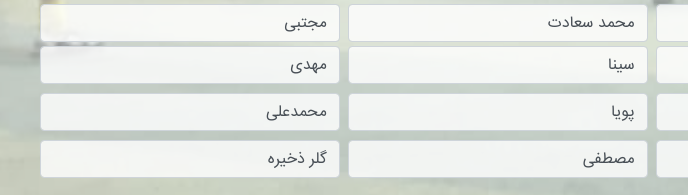
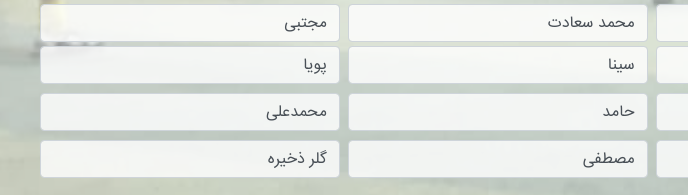
Before and after one commit to mj-the-developer/football_khaghani, a plain HTML site: page index.html in a window 1280 px wide. Shown: the part 847-1042 px from the top of the page, 99-787 px from the left. Drawn offline with nearby package versions, Linux system fonts and the light colour scheme.

Commit message:
Update seeds 1398_05_29

```diff
--- a/index.html
+++ b/index.html
@@ -189,7 +189,7 @@
 							<div class="row no-gutters">
                 <div class="col-4 pr-1 pl-1"><input type="text" id="seed31" class="form-control" value="محمد امیری"></div>
                 <div class="col-4 pr-1 pl-1"><input type="text" id="seed32" class="form-control" value="سینا"></div>
-                <div class="col-4 pr-1 pl-1"><input type="text" id="seed33" class="form-control" value="مهدی"></div>
+                <div class="col-4 pr-1 pl-1"><input type="text" id="seed33" class="form-control" value="پویا"></div>
               </div>
             </div>
           </div>
@@ -202,7 +202,7 @@
             <div class="col-12 col-sm-10 col-xl-11 mb-2 mb-sm-0">
 							<div class="row no-gutters">
                 <div class="col-4 pr-1 pl-1"><input type="text" id="seed41" class="form-control" value="معین"></div>
-                <div class="col-4 pr-1 pl-1"><input type="text" id="seed42" class="form-control" value="پویا"></div>
+                <div class="col-4 pr-1 pl-1"><input type="text" id="seed42" class="form-control" value="حامد"></div>
                 <div class="col-4 pr-1 pl-1"><input type="text" id="seed43" class="form-control" value="محمدعلی"></div>
               </div>
             </div>
```
